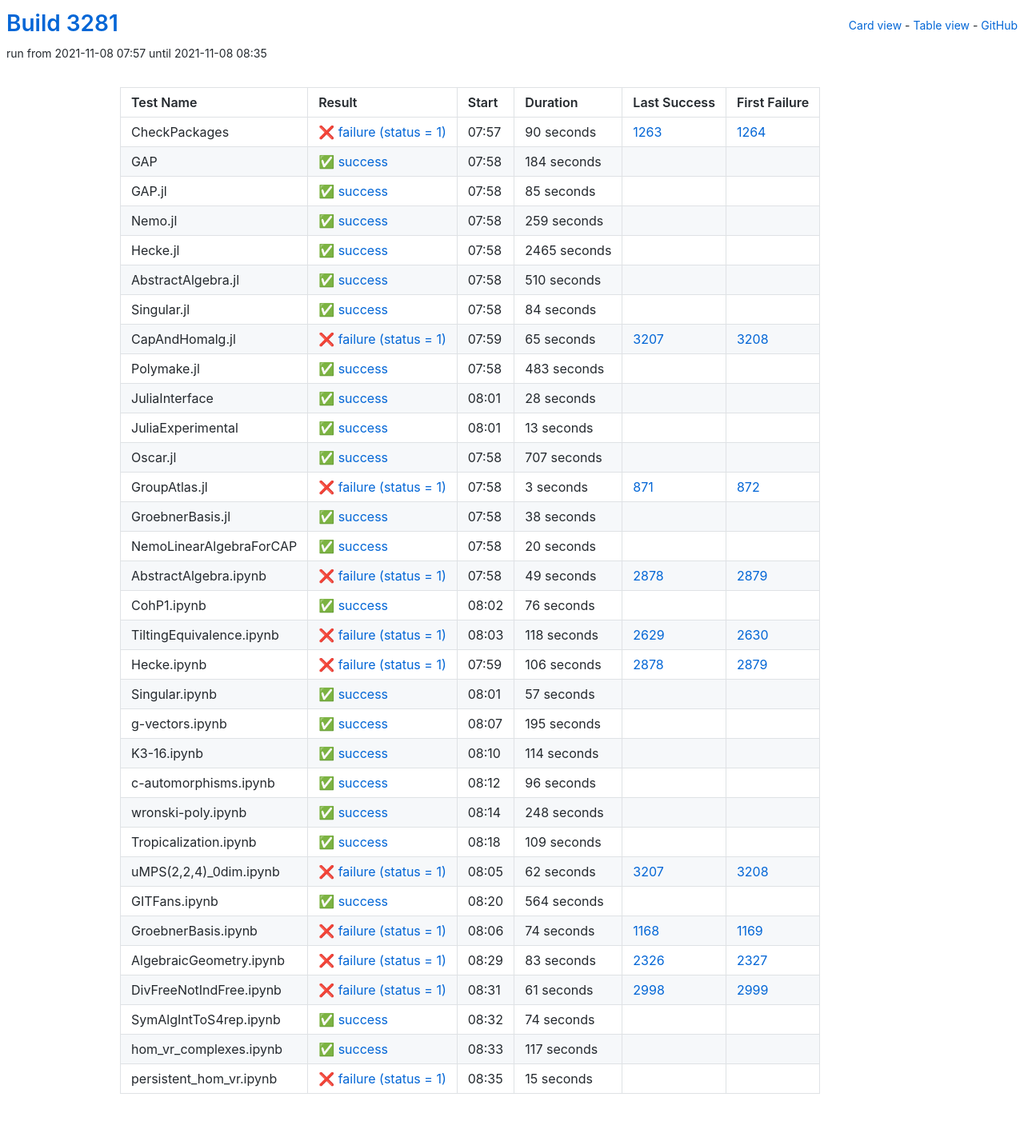
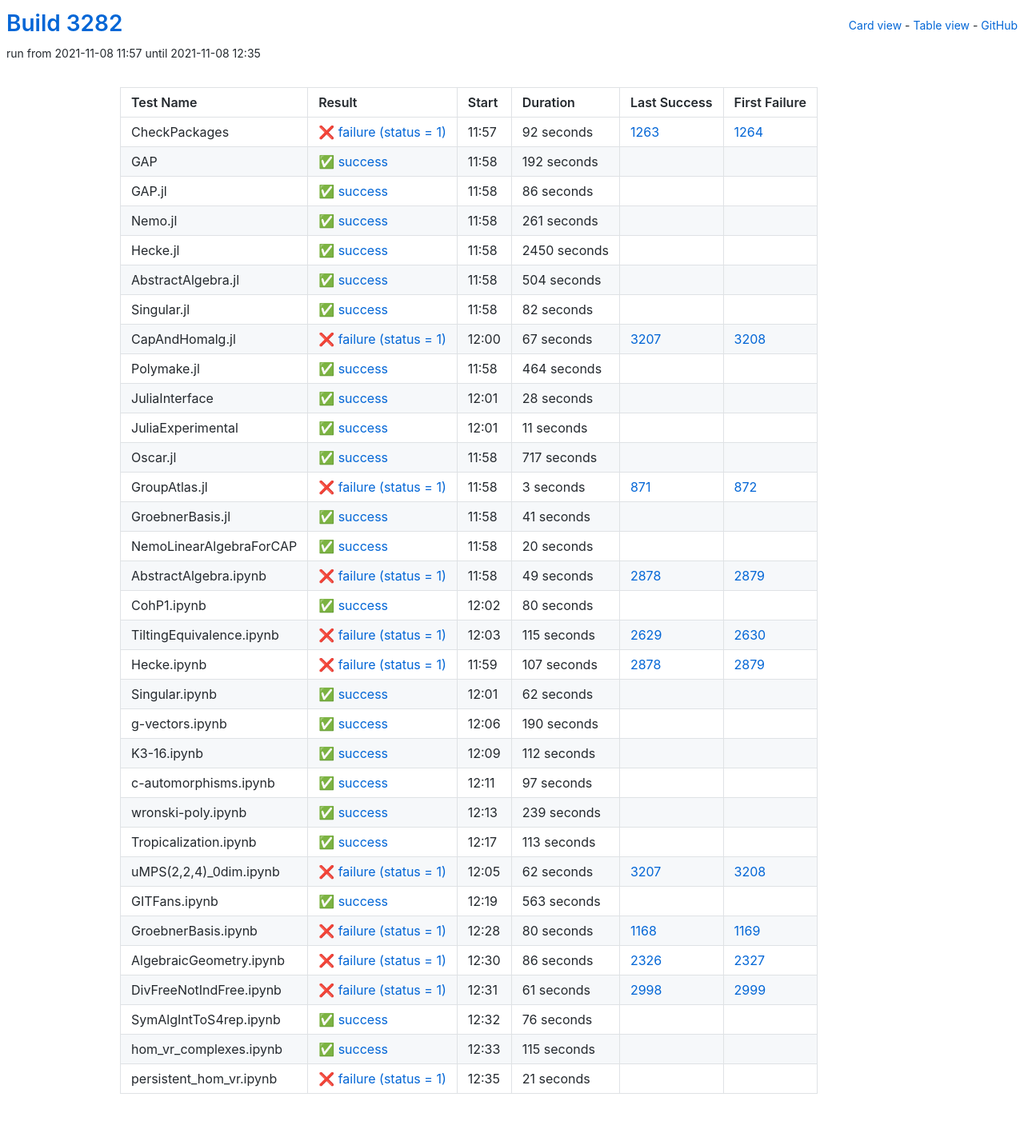
Before and after one commit to oscar-system/oscar-ci-status-stable, a Jekyll site: the page built from table.html, in a window 1280 px wide. Shown: the whole page at 80% size. Built offline with Jekyll 4.4.1, drawn with Linux system fonts in a browser that asks for light colours.

Commit message:
Build #3282

```diff
--- a/_data/ci.yml
+++ b/_data/ci.yml
@@ -1,6 +1,6 @@
 ---
-build: 3281
-build_url: https://oscarci.mathematik.uni-kl.de/job/oscar-stable/3281/
+build: 3282
+build_url: https://oscarci.mathematik.uni-kl.de/job/oscar-stable/3282/
 job: oscar-stable
 organization: oscar-system
 repo: oscar-ci-status-stable
@@ -8,116 +8,116 @@ repourl: https://github.com/oscar-system/oscar-ci-status-stable
 tests:
 - name: CheckPackages
   id: checkpackages
-  log: https://oscarci.mathematik.uni-kl.de/job/oscar-stable/3281/artifact/logs/build-3281/CheckPackages.log
-  start: 2021-11-08 07:57
+  log: https://oscarci.mathematik.uni-kl.de/job/oscar-stable/3282/artifact/logs/build-3282/CheckPackages.log
+  start: 2021-11-08 11:57
   success: false
   exitcode: 1
   status: failure
-  duration: 90
+  duration: 92
   last_success: 1263
   last_success_url: https://oscarci.mathematik.uni-kl.de/job/oscar-stable/1263/
   first_failure: 1264
   first_failure_url: https://oscarci.mathematik.uni-kl.de/job/oscar-stable/1264/
 - name: GAP
   id: gap
-  log: https://oscarci.mathematik.uni-kl.de/job/oscar-stable/3281/artifact/logs/build-3281/GAP.log
-  start: 2021-11-08 07:58
+  log: https://oscarci.mathematik.uni-kl.de/job/oscar-stable/3282/artifact/logs/build-3282/GAP.log
+  start: 2021-11-08 11:58
   success: true
   exitcode: 0
   status: success
-  duration: 184
+  duration: 192
   last_success: false
   last_success_url:
   first_failure: false
   first_failure_url:
 - name: GAP.jl
   id: gap-jl
-  log: https://oscarci.mathematik.uni-kl.de/job/oscar-stable/3281/artifact/logs/build-3281/GAP.jl.log
-  start: 2021-11-08 07:58
+  log: https://oscarci.mathematik.uni-kl.de/job/oscar-stable/3282/artifact/logs/build-3282/GAP.jl.log
+  start: 2021-11-08 11:58
   success: true
   exitcode: 0
   status: success
-  duration: 85
+  duration: 86
   last_success: false
   last_success_url:
   first_failure: false
   first_failure_url:
 - name: Nemo.jl
   id: nemo-jl
-  log: https://oscarci.mathematik.uni-kl.de/job/oscar-stable/3281/artifact/logs/build-3281/Nemo.jl.log
-  start: 2021-11-08 07:58
+  log: https://oscarci.mathematik.uni-kl.de/job/oscar-stable/3282/artifact/logs/build-3282/Nemo.jl.log
+  start: 2021-11-08 11:58
   success: true
   exitcode: 0
   status: success
-  duration: 259
+  duration: 261
   last_success: false
   last_success_url:
   first_failure: false
   first_failure_url:
 - name: Hecke.jl
   id: hecke-jl
-  log: https://oscarci.mathematik.uni-kl.de/job/oscar-stable/3281/artifact/logs/build-3281/Hecke.jl.log
-  start: 2021-11-08 07:58
+  log: https://oscarci.mathematik.uni-kl.de/job/oscar-stable/3282/artifact/logs/build-3282/Hecke.jl.log
+  start: 2021-11-08 11:58
   success: true
   exitcode: 0
   status: success
-  duration: 2465
+  duration: 2450
   last_success: false
   last_success_url:
   first_failure: false
   first_failure_url:
 - name: AbstractAlgebra.jl
   id: abstractalgebra-jl
-  log: https://oscarci.mathematik.uni-kl.de/job/oscar-stable/3281/artifact/logs/build-3281/AbstractAlgebra.jl.log
-  start: 2021-11-08 07:58
+  log: https://oscarci.mathematik.uni-kl.de/job/oscar-stable/3282/artifact/logs/build-3282/AbstractAlgebra.jl.log
+  start: 2021-11-08 11:58
   success: true
   exitcode: 0
   status: success
-  duration: 510
+  duration: 504
   last_success: false
   last_success_url:
   first_failure: false
   first_failure_url:
 - name: Singular.jl
   id: singular-jl
-  log: https://oscarci.mathematik.uni-kl.de/job/oscar-stable/3281/artifact/logs/build-3281/Singular.jl.log
-  start: 2021-11-08 07:58
+  log: https://oscarci.mathematik.uni-kl.de/job/oscar-stable/3282/artifact/logs/build-3282/Singular.jl.log
+  start: 2021-11-08 11:58
   success: true
   exitcode: 0
   status: success
-  duration: 84
+  duration: 82
   last_success: false
   last_success_url:
   first_failure: false
   first_failure_url:
 - name: CapAndHomalg.jl
   id: capandhomalg-jl
-  log: https://oscarci.mathematik.uni-kl.de/job/oscar-stable/3281/artifact/logs/build-3281/CapAndHomalg.jl.log
-  start: 2021-11-08 07:59
+  log: https://oscarci.mathematik.uni-kl.de/job/oscar-stable/3282/artifact/logs/build-3282/CapAndHomalg.jl.log
+  start: 2021-11-08 12:00
   success: false
   exitcode: 1
   status: failure
-  duration: 65
+  duration: 67
   last_success: 3207
   last_success_url: https://oscarci.mathematik.uni-kl.de/job/oscar-stable/3207/
   first_failure: 3208
   first_failure_url: https://oscarci.mathematik.uni-kl.de/job/oscar-stable/3208/
 - name: Polymake.jl
   id: polymake-jl
-  log: https://oscarci.mathematik.uni-kl.de/job/oscar-stable/3281/artifact/logs/build-3281/Polymake.jl.log
-  start: 2021-11-08 07:58
+  log: https://oscarci.mathematik.uni-kl.de/job/oscar-stable/3282/artifact/logs/build-3282/Polymake.jl.log
+  start: 2021-11-08 11:58
   success: true
   exitcode: 0
   status: success
-  duration: 483
+  duration: 464
   last_success: false
   last_success_url:
   first_failure: false
   first_failure_url:
 - name: JuliaInterface
   id: juliainterface
-  log: https://oscarci.mathematik.uni-kl.de/job/oscar-stable/3281/artifact/logs/build-3281/JuliaInterface.log
-  start: 2021-11-08 08:01
+  log: https://oscarci.mathematik.uni-kl.de/job/oscar-stable/3282/artifact/logs/build-3282/JuliaInterface.log
+  start: 2021-11-08 12:01
   success: true
   exitcode: 0
   status: success
@@ -128,32 +128,32 @@ tests:
   first_failure_url:
 - name: JuliaExperimental
   id: juliaexperimental
-  log: https://oscarci.mathematik.uni-kl.de/job/oscar-stable/3281/artifact/logs/build-3281/JuliaExperimental.log
-  start: 2021-11-08 08:01
+  log: https://oscarci.mathematik.uni-kl.de/job/oscar-stable/3282/artifact/logs/build-3282/JuliaExperimental.log
+  start: 2021-11-08 12:01
   success: true
   exitcode: 0
   status: success
-  duration: 13
+  duration: 11
   last_success: false
   last_success_url:
   first_failure: false
   first_failure_url:
 - name: Oscar.jl
   id: oscar-jl
-  log: https://oscarci.mathematik.uni-kl.de/job/oscar-stable/3281/artifact/logs/build-3281/Oscar.jl.log
-  start: 2021-11-08 07:58
+  log: https://oscarci.mathematik.uni-kl.de/job/oscar-stable/3282/artifact/logs/build-3282/Oscar.jl.log
+  start: 2021-11-08 11:58
   success: true
   exitcode: 0
   status: success
-  duration: 707
+  duration: 717
   last_success: false
   last_success_url:
   first_failure: false
   first_failure_url:
 - name: GroupAtlas.jl
   id: groupatlas-jl
-  log: https://oscarci.mathematik.uni-kl.de/job/oscar-stable/3281/artifact/logs/build-3281/GroupAtlas.jl.log
-  start: 2021-11-08 07:58
+  log: https://oscarci.mathematik.uni-kl.de/job/oscar-stable/3282/artifact/logs/build-3282/GroupAtlas.jl.log
+  start: 2021-11-08 11:58
   success: false
   exitcode: 1
   status: failure
@@ -164,20 +164,20 @@ tests:
   first_failure_url: https://oscarci.mathematik.uni-kl.de/job/oscar-stable/872/
 - name: GroebnerBasis.jl
   id: groebnerbasis-jl
-  log: https://oscarci.mathematik.uni-kl.de/job/oscar-stable/3281/artifact/logs/build-3281/GroebnerBasis.jl.log
-  start: 2021-11-08 07:58
+  log: https://oscarci.mathematik.uni-kl.de/job/oscar-stable/3282/artifact/logs/build-3282/GroebnerBasis.jl.log
+  start: 2021-11-08 11:58
   success: true
   exitcode: 0
   status: success
-  duration: 38
+  duration: 41
   last_success: false
   last_success_url:
   first_failure: false
   first_failure_url:
 - name: NemoLinearAlgebraForCAP
   id: nemolinearalgebraforcap
-  log: https://oscarci.mathematik.uni-kl.de/job/oscar-stable/3281/artifact/logs/build-3281/NemoLinearAlgebraForCAP.log
-  start: 2021-11-08 07:58
+  log: https://oscarci.mathematik.uni-kl.de/job/oscar-stable/3282/artifact/logs/build-3282/NemoLinearAlgebraForCAP.log
+  start: 2021-11-08 11:58
   success: true
   exitcode: 0
   status: success
@@ -188,8 +188,8 @@ tests:
   first_failure_url:
 - name: AbstractAlgebra.ipynb
   id: abstractalgebra-ipynb
-  log: https://oscarci.mathematik.uni-kl.de/job/oscar-stable/3281/artifact/logs/build-3281/AbstractAlgebra.ipynb.log
-  start: 2021-11-08 07:58
+  log: https://oscarci.mathematik.uni-kl.de/job/oscar-stable/3282/artifact/logs/build-3282/AbstractAlgebra.ipynb.log
+  start: 2021-11-08 11:58
   success: false
   exitcode: 1
   status: failure
@@ -200,116 +200,116 @@ tests:
   first_failure_url: https://oscarci.mathematik.uni-kl.de/job/oscar-stable/2879/
 - name: CohP1.ipynb
   id: cohp1-ipynb
-  log: https://oscarci.mathematik.uni-kl.de/job/oscar-stable/3281/artifact/logs/build-3281/CohP1.ipynb.log
-  start: 2021-11-08 08:02
+  log: https://oscarci.mathematik.uni-kl.de/job/oscar-stable/3282/artifact/logs/build-3282/CohP1.ipynb.log
+  start: 2021-11-08 12:02
   success: true
   exitcode: 0
   status: success
-  duration: 76
+  duration: 80
   last_success: false
   last_success_url:
   first_failure: false
   first_failure_url:
 - name: TiltingEquivalence.ipynb
   id: tiltingequivalence-ipynb
-  log: https://oscarci.mathematik.uni-kl.de/job/oscar-stable/3281/artifact/logs/build-3281/TiltingEquivalence.ipynb.log
-  start: 2021-11-08 08:03
+  log: https://oscarci.mathematik.uni-kl.de/job/oscar-stable/3282/artifact/logs/build-3282/TiltingEquivalence.ipynb.log
+  start: 2021-11-08 12:03
   success: false
   exitcode: 1
   status: failure
-  duration: 118
+  duration: 115
   last_success: 2629
   last_success_url: https://oscarci.mathematik.uni-kl.de/job/oscar-stable/2629/
   first_failure: 2630
   first_failure_url: https://oscarci.mathematik.uni-kl.de/job/oscar-stable/2630/
 - name: Hecke.ipynb
   id: hecke-ipynb
-  log: https://oscarci.mathematik.uni-kl.de/job/oscar-stable/3281/artifact/logs/build-3281/Hecke.ipynb.log
-  start: 2021-11-08 07:59
+  log: https://oscarci.mathematik.uni-kl.de/job/oscar-stable/3282/artifact/logs/build-3282/Hecke.ipynb.log
+  start: 2021-11-08 11:59
   success: false
   exitcode: 1
   status: failure
-  duration: 106
+  duration: 107
   last_success: 2878
   last_success_url: https://oscarci.mathematik.uni-kl.de/job/oscar-stable/2878/
   first_failure: 2879
   first_failure_url: https://oscarci.mathematik.uni-kl.de/job/oscar-stable/2879/
 - name: Singular.ipynb
   id: singular-ipynb
-  log: https://oscarci.mathematik.uni-kl.de/job/oscar-stable/3281/artifact/logs/build-3281/Singular.ipynb.log
-  start: 2021-11-08 08:01
+  log: https://oscarci.mathematik.uni-kl.de/job/oscar-stable/3282/artifact/logs/build-3282/Singular.ipynb.log
+  start: 2021-11-08 12:01
   success: true
   exitcode: 0
   status: success
-  duration: 57
+  duration: 62
   last_success: false
   last_success_url:
   first_failure: false
   first_failure_url:
 - name: g-vectors.ipynb
   id: g-vectors-ipynb
-  log: https://oscarci.mathematik.uni-kl.de/job/oscar-stable/3281/artifact/logs/build-3281/g-vectors.ipynb.log
-  start: 2021-11-08 08:07
+  log: https://oscarci.mathematik.uni-kl.de/job/oscar-stable/3282/artifact/logs/build-3282/g-vectors.ipynb.log
+  start: 2021-11-08 12:06
   success: true
   exitcode: 0
   status: success
-  duration: 195
+  duration: 190
   last_success: false
   last_success_url:
   first_failure: false
   first_failure_url:
 - name: K3-16.ipynb
   id: k3-16-ipynb
-  log: https://oscarci.mathematik.uni-kl.de/job/oscar-stable/3281/artifact/logs/build-3281/K3-16.ipynb.log
-  start: 2021-11-08 08:10
+  log: https://oscarci.mathematik.uni-kl.de/job/oscar-stable/3282/artifact/logs/build-3282/K3-16.ipynb.log
+  start: 2021-11-08 12:09
   success: true
   exitcode: 0
   status: success
-  duration: 114
+  duration: 112
   last_success: false
   last_success_url:
   first_failure: false
   first_failure_url:
 - name: c-automorphisms.ipynb
   id: c-automorphisms-ipynb
-  log: https://oscarci.mathematik.uni-kl.de/job/oscar-stable/3281/artifact/logs/build-3281/c-automorphisms.ipynb.log
-  start: 2021-11-08 08:12
+  log: https://oscarci.mathematik.uni-kl.de/job/oscar-stable/3282/artifact/logs/build-3282/c-automorphisms.ipynb.log
+  start: 2021-11-08 12:11
   success: true
   exitcode: 0
   status: success
-  duration: 96
+  duration: 97
   last_success: false
   last_success_url:
   first_failure: false
   first_failure_url:
 - name: wronski-poly.ipynb
   id: wronski-poly-ipynb
-  log: https://oscarci.mathematik.uni-kl.de/job/oscar-stable/3281/artifact/logs/build-3281/wronski-poly.ipynb.log
-  start: 2021-11-08 08:14
+  log: https://oscarci.mathematik.uni-kl.de/job/oscar-stable/3282/artifact/logs/build-3282/wronski-poly.ipynb.log
+  start: 2021-11-08 12:13
   success: true
   exitcode: 0
   status: success
-  duration: 248
+  duration: 239
   last_success: false
   last_success_url:
   first_failure: false
   first_failure_url:
 - name: Tropicalization.ipynb
   id: tropicalization-ipynb
-  log: https://oscarci.mathematik.uni-kl.de/job/oscar-stable/3281/artifact/logs/build-3281/Tropicalization.ipynb.log
-  start: 2021-11-08 08:18
+  log: https://oscarci.mathematik.uni-kl.de/job/oscar-stable/3282/artifact/logs/build-3282/Tropicalization.ipynb.log
+  start: 2021-11-08 12:17
   success: true
   exitcode: 0
   status: success
-  duration: 109
+  duration: 113
   last_success: false
   last_success_url:
   first_failure: false
   first_failure_url:
 - name: uMPS(2,2,4)_0dim.ipynb
   id: umps-2-2-4-0dim-ipynb
-  log: https://oscarci.mathematik.uni-kl.de/job/oscar-stable/3281/artifact/logs/build-3281/uMPS-2-2-4-_0dim.ipynb.log
-  start: 2021-11-08 08:05
+  log: https://oscarci.mathematik.uni-kl.de/job/oscar-stable/3282/artifact/logs/build-3282/uMPS-2-2-4-_0dim.ipynb.log
+  start: 2021-11-08 12:05
   success: false
   exitcode: 1
   status: failure
@@ -320,44 +320,44 @@ tests:
   first_failure_url: https://oscarci.mathematik.uni-kl.de/job/oscar-stable/3208/
 - name: GITFans.ipynb
   id: gitfans-ipynb
-  log: https://oscarci.mathematik.uni-kl.de/job/oscar-stable/3281/artifact/logs/build-3281/GITFans.ipynb.log
-  start: 2021-11-08 08:20
+  log: https://oscarci.mathematik.uni-kl.de/job/oscar-stable/3282/artifact/logs/build-3282/GITFans.ipynb.log
+  start: 2021-11-08 12:19
   success: true
   exitcode: 0
   status: success
-  duration: 564
+  duration: 563
   last_success: false
   last_success_url:
   first_failure: false
   first_failure_url:
 - name: GroebnerBasis.ipynb
   id: groebnerbasis-ipynb
-  log: https://oscarci.mathematik.uni-kl.de/job/oscar-stable/3281/artifact/logs/build-3281/GroebnerBasis.ipynb.log
-  start: 2021-11-08 08:06
+  log: https://oscarci.mathematik.uni-kl.de/job/oscar-stable/3282/artifact/logs/build-3282/GroebnerBasis.ipynb.log
+  start: 2021-11-08 12:28
   success: false
   exitcode: 1
   status: failure
-  duration: 74
+  duration: 80
   last_success: 1168
   last_success_url: https://oscarci.mathematik.uni-kl.de/job/oscar-stable/1168/
   first_failure: 1169
   first_failure_url: https://oscarci.mathematik.uni-kl.de/job/oscar-stable/1169/
 - name: AlgebraicGeometry.ipynb
   id: algebraicgeometry-ipynb
-  log: https://oscarci.mathematik.uni-kl.de/job/oscar-stable/3281/artifact/logs/build-3281/AlgebraicGeometry.ipynb.log
-  start: 2021-11-08 08:29
+  log: https://oscarci.mathematik.uni-kl.de/job/oscar-stable/3282/artifact/logs/build-3282/AlgebraicGeometry.ipynb.log
+  start: 2021-11-08 12:30
   success: false
   exitcode: 1
   status: failure
-  duration: 83
+  duration: 86
   last_success: 2326
   last_success_url: https://oscarci.mathematik.uni-kl.de/job/oscar-stable/2326/
   first_failure: 2327
   first_failure_url: https://oscarci.mathematik.uni-kl.de/job/oscar-stable/2327/
 - name: DivFreeNotIndFree.ipynb
   id: divfreenotindfree-ipynb
-  log: https://oscarci.mathematik.uni-kl.de/job/oscar-stable/3281/artifact/logs/build-3281/DivFreeNotIndFree.ipynb.log
-  start: 2021-11-08 08:31
+  log: https://oscarci.mathematik.uni-kl.de/job/oscar-stable/3282/artifact/logs/build-3282/DivFreeNotIndFree.ipynb.log
+  start: 2021-11-08 12:31
   success: false
   exitcode: 1
   status: failure
@@ -368,36 +368,36 @@ tests:
   first_failure_url: https://oscarci.mathematik.uni-kl.de/job/oscar-stable/2999/
 - name: SymAlgIntToS4rep.ipynb
   id: symalginttos4rep-ipynb
-  log: https://oscarci.mathematik.uni-kl.de/job/oscar-stable/3281/artifact/logs/build-3281/SymAlgIntToS4rep.ipynb.log
-  start: 2021-11-08 08:32
+  log: https://oscarci.mathematik.uni-kl.de/job/oscar-stable/3282/artifact/logs/build-3282/SymAlgIntToS4rep.ipynb.log
+  start: 2021-11-08 12:32
   success: true
   exitcode: 0
   status: success
-  duration: 74
+  duration: 76
   last_success: false
   last_success_url:
   first_failure: false
   first_failure_url:
 - name: hom_vr_complexes.ipynb
   id: hom-vr-complexes-ipynb
-  log: https://oscarci.mathematik.uni-kl.de/job/oscar-stable/3281/artifact/logs/build-3281/hom_vr_complexes.ipynb.log
-  start: 2021-11-08 08:33
+  log: https://oscarci.mathematik.uni-kl.de/job/oscar-stable/3282/artifact/logs/build-3282/hom_vr_complexes.ipynb.log
+  start: 2021-11-08 12:33
   success: true
   exitcode: 0
   status: success
-  duration: 117
+  duration: 115
   last_success: false
   last_success_url:
   first_failure: false
   first_failure_url:
 - name: persistent_hom_vr.ipynb
   id: persistent-hom-vr-ipynb
-  log: https://oscarci.mathematik.uni-kl.de/job/oscar-stable/3281/artifact/logs/build-3281/persistent_hom_vr.ipynb.log
-  start: 2021-11-08 08:35
+  log: https://oscarci.mathematik.uni-kl.de/job/oscar-stable/3282/artifact/logs/build-3282/persistent_hom_vr.ipynb.log
+  start: 2021-11-08 12:35
   success: false
   exitcode: 1
   status: failure
-  duration: 15
+  duration: 21
   last_success: false
   last_success_url:
   first_failure: false
```
Also changed, not shown: README.md.
